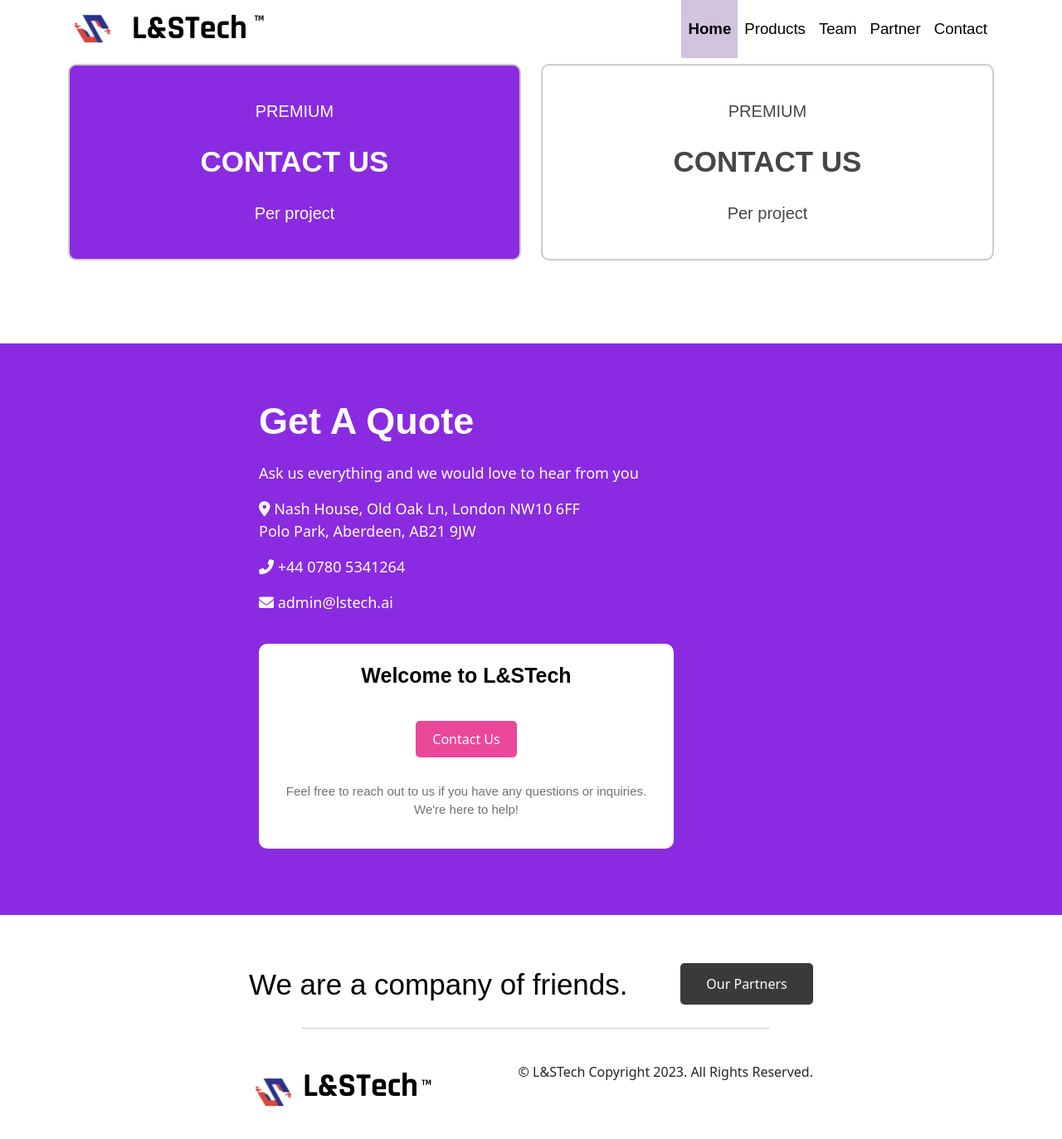
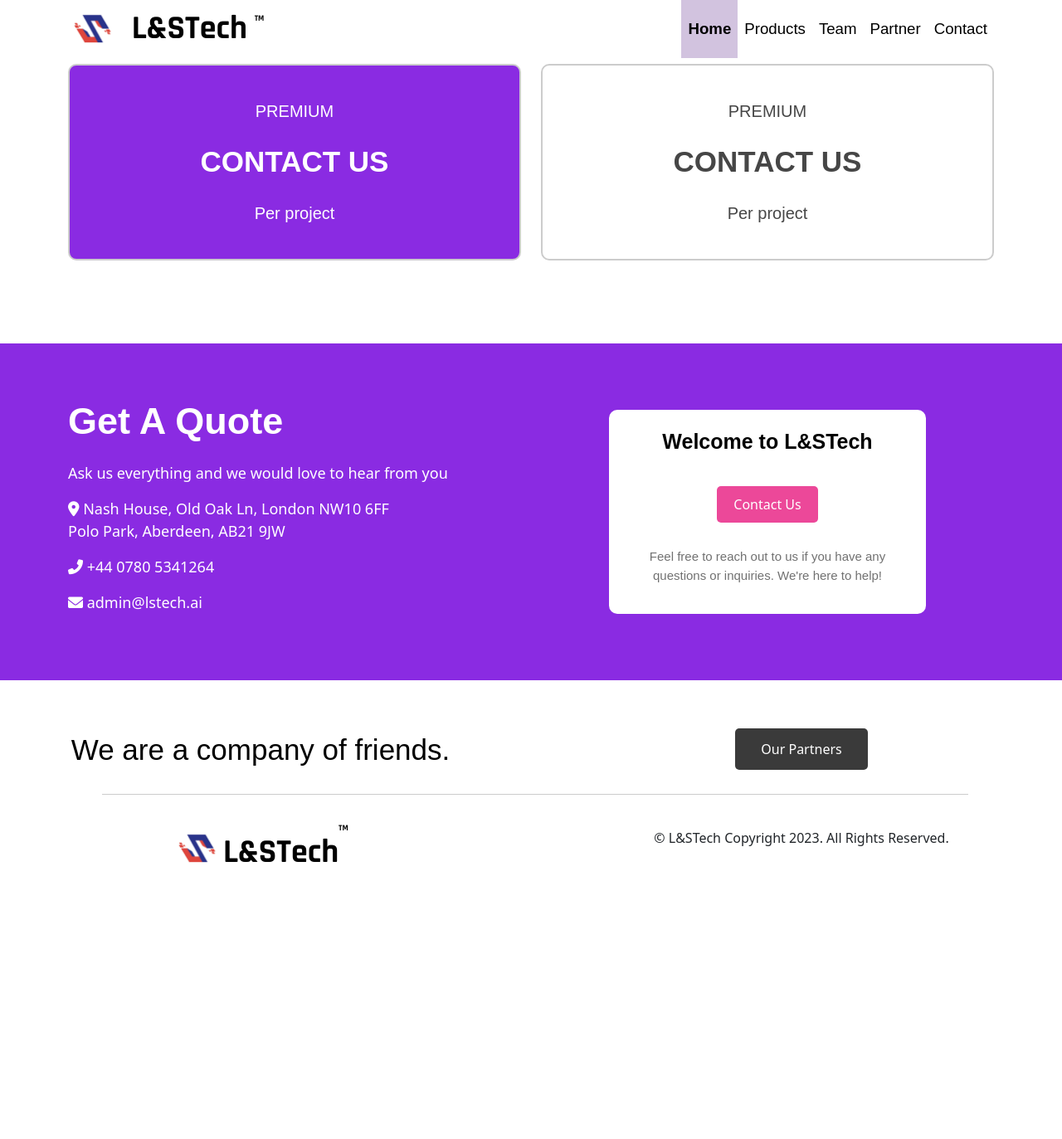
Before and after one commit to lstechai/lstechai.github.io, a Jekyll site: the page built from _pages/index.md, in a window 1280 px wide and 1400 px high, scrolled down 3900 px. Shown: the top 1373 px of the window at 83% size. Built offline with Jekyll 4.4.1, drawn with Linux system fonts in a browser that asks for light colours; after the commit the page ends 5032 px from its top, so only the background shows below that.

Commit message:
add: small_screen_fitting

```diff
--- a/_includes/footer.html
+++ b/_includes/footer.html
@@ -1,9 +1,9 @@
-<footer class="py-2 footer-color" style="margin-bottom: 50px; padding-left: 300px; padding-right: 300px;">
+<footer class="py-2 footer-color" style="margin-bottom: 50px;">
     <div class="row" style="margin-top: 50px; justify-content: space-between;">
-        <div class="col-auto">
+        <div class="col-6 col-md-6">
             <p class="footer_text">We are a company of friends.</p>
         </div>
-        <div class="col-auto">
+        <div class="col-6 col-md-6" style="justify-content: center; display: flex;">
             <button class="footer-btn">Our Partners</button>
         </div>
     </div>
@@ -11,13 +11,13 @@
         <div class="line" style="width: 80%; height: 1px; background-color: #ccc;"></div>
     </div>
     <div class="row" style="justify-content: space-between; margin-top: 30px;">
-        <div class="col-auto">
+        <div class="col-6 col-md-6" style="justify-content: center; display: flex;">
             <img class="nav-logo" src="/assets/img/lstech.jpeg" alt="logo">
             <p class="navbar-text-features" style="display: inline;">{{ site.title }}</p>
             <p class="navbar-text-features" style="display: inline; font-size: 10px; vertical-align: super; position: relative; top: -7px;">TM</p>
         </div>
-        <div class="col-auto">
-            <p>© L&STech Copyright 2023. All Rights Reserved.</p>
+        <div class="col-6 col-md-6">
+            <p style="text-align: center;">© L&STech Copyright 2023. All Rights Reserved.</p>
         </div>
     </div>
 </footer>
--- a/_includes/main_page.html
+++ b/_includes/main_page.html
@@ -74,7 +74,7 @@
     </div>
 </div>
 
-<div class="row" style="margin-top: 30px; background-color: rgb(244, 244, 244); width: 100VW; margin-left: calc(50% - 50vw);">
+<div class="row big-gray">
     <div class="row" style="margin-top: 30px;">
         <p class="sub_title">The Executive Team</p>
     </div>
@@ -218,15 +218,17 @@
     </div>
 </div>
 
-<div class="row big-purpple" style="padding-top: 60px; padding-bottom: 60px;">
-    <div class="col-auto">
+<div class="container-fluid big-purpple" style="padding-top: 60px; padding-bottom: 60px;">
+    <div class="container">
+        <div class="row">
+            <div class="col-6 col-md-6">
                 <p class="quote_title">Get A Quote</p>
                 <p class="contact-info">Ask us everything and we would love to hear from you</p>
                 <p class="contact-info"><i class="fas fa-map-marker-alt"></i> Nash House, Old Oak Ln, London NW10 6FF<br>Polo Park, Aberdeen, AB21 9JW</p>
                 <p class="contact-info"><i class="fas fa-phone-alt"></i> +44 0780 5341264</p>
                 <p class="contact-info"><i class="fas fa-envelope"></i> admin@lstech.ai</p>
             </div>
-    <div class="col-auto">
+            <div class="col-6 col-md-6" style="justify-content: right; display: flex;">
                 <div class="quote-card">
                     <p class="quote-card-text">Welcome to L&STech</p>
                     <button id="ContactBn" class="quote-card-button" style="margin-top: 20px;">Contact Us</button>
@@ -234,3 +236,6 @@
                 </div>
             </div>
         </div>
+    </div>
+
+</div>
--- a/assets/css/custom_styles.css
+++ b/assets/css/custom_styles.css
@@ -351,10 +351,22 @@
     margin-top: 100px;
     background-color: #8a2be2;
     width: 100vw;
-    margin-left: calc(50% - 50vw);
-    justify-content: space-between;
-    padding-left: 300px;
-    padding-right: 300px;
+    position: relative;
+    left: 50%;
+    right: 50%;
+    margin-left: -50vw;
+    margin-right: -50vw;
+}
+
+.big-gray{
+    width: 100vw;
+    position: relative;
+    left: 50%;
+    right: 50%;
+    margin-left: -50vw;
+    margin-right: -50vw;
+    margin-top: 30px;
+    background-color: rgb(244, 244, 244);
 }
 
 .quote_title{
@@ -368,7 +380,7 @@
     background-color: white;
     border-radius: 10px;
     padding: 20px;
-    width: 500px;
+    width: 70%;
     text-align: center;
     margin: 20px auto;
 }
@@ -395,6 +407,7 @@
 .quote-card-button:hover {
     background-color: #0056b3;
 }
+
 
 
 
```
Lines whose indentation alone changed are shown as unchanged.
